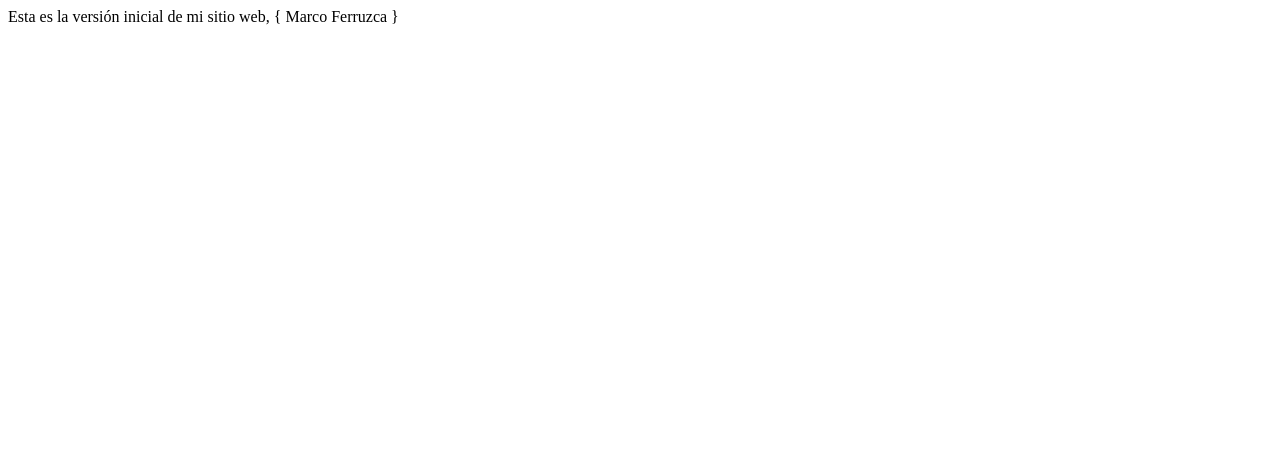
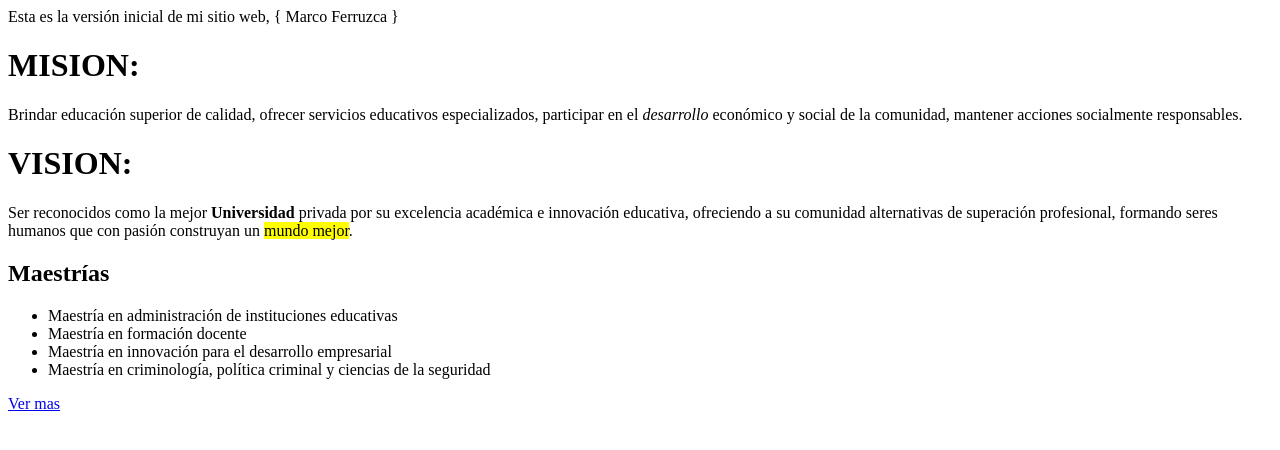
Before and after one commit to Makingui94/makingui94.github.com, a plain HTML site: page index.html in a window 1280 px wide. Drawn offline with Linux system fonts and the light colour scheme.

Commit message:
Elementos simples HTML5

```diff
--- a/index.html
+++ b/index.html
@@ -2,9 +2,34 @@
 <html lang="en">
     <head>
         <meta charset="utf-8">
-        <title>Mi sitio Web</title>
+	<meta name="viewport" content="width=device-width, initial-scale=1">
+	<!--link rel="stylesheet" href="https://cdn.jsdelivr.net/npm/bulma@0.8.0/css/bulma.min.css"-->
+        <title>Demo librería CSS</title>
     </head>
     <body>
         Esta es la versión inicial de mi sitio web, { Marco Ferruzca }
+	<h1>MISION:</h1>
+<p>
+	Brindar educación superior de calidad, ofrecer servicios educativos especializados, participar en el
+	<i>desarrollo</i> económico y social de la comunidad, mantener acciones socialmente responsables.
+</p>
+
+	<h1>VISION:</h1>
+<p>
+	Ser reconocidos como la mejor <strong>Universidad</strong> privada por su excelencia académica e innovación
+	educativa, ofreciendo a su comunidad alternativas de superación profesional, formando seres
+	humanos que con pasión construyan un <mark>mundo mejor</mark>.
+</p>
+
+<h2>Maestrías</h2>
+<ul>
+    <li>Maestría en administración de instituciones educativas</li>
+    <li>Maestría en formación docente</li>
+    <li>Maestría en innovación para el desarrollo empresarial</li>
+    <li>Maestría en criminología, política criminal y ciencias de la seguridad</li>
+</ul>
+
+<a href="https://www.uniceq.edu.mx">Ver mas</a>
+
     </body>
 </html>
```
